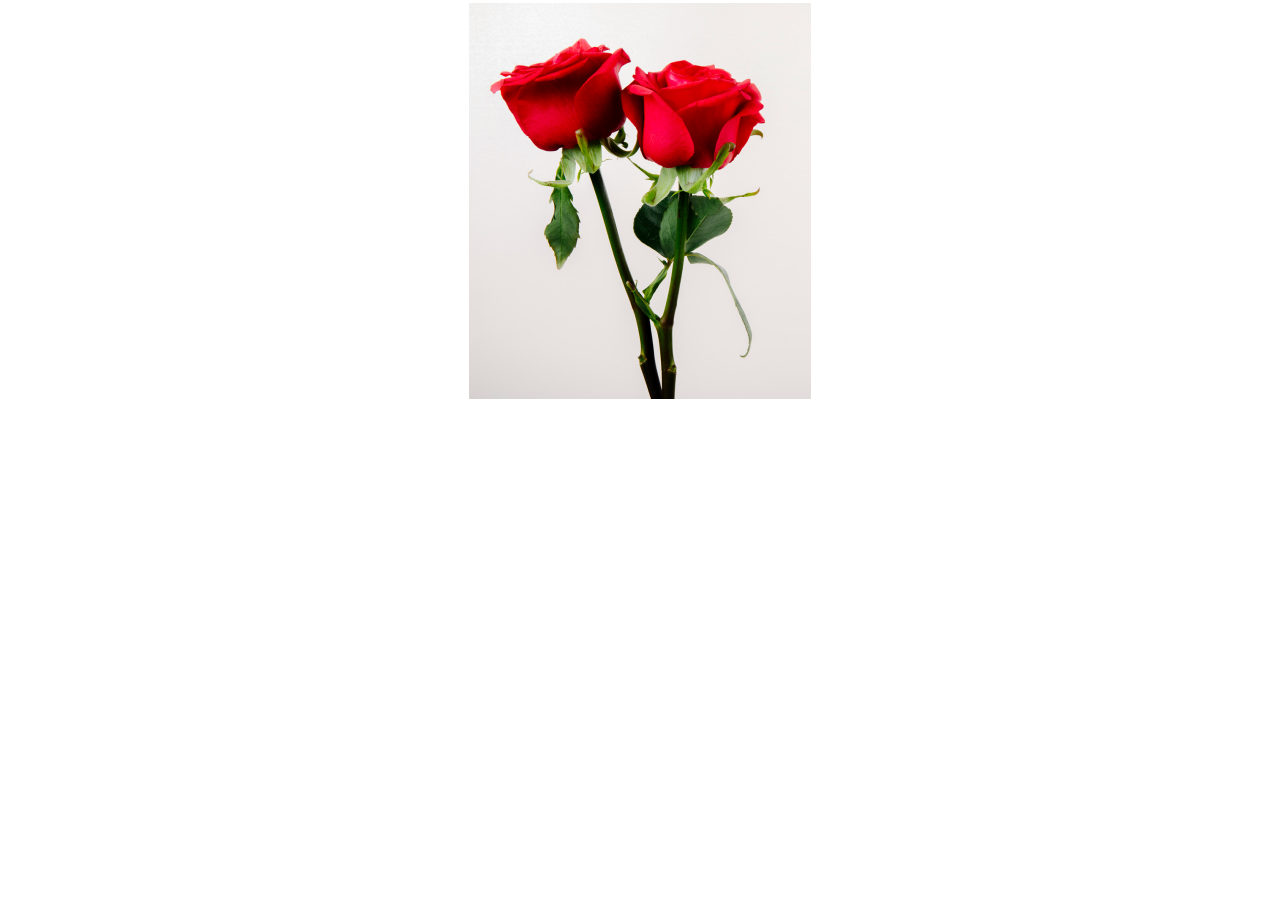
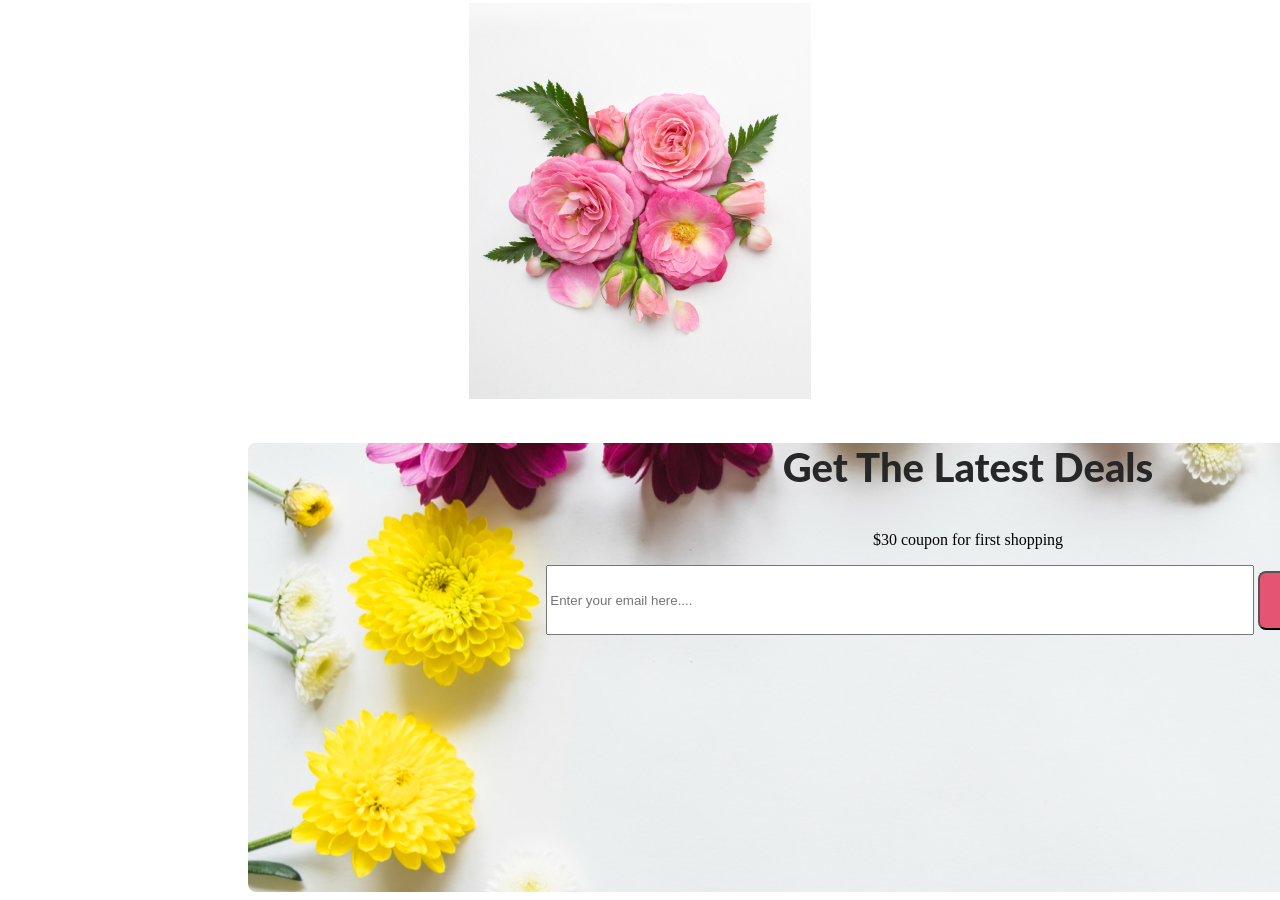
Before and after one commit to Sadik555/online-flower-shop, a plain HTML site: page index.html in a window 1280 px wide. Shown: the part 3097-3997 px from the top of the page. Before the commit the page ends 3530 px from the top, so only its background shows below. Drawn offline with Linux system fonts and the light colour scheme.

Commit message:
email submit added

```diff
--- a/index.html
+++ b/index.html
@@ -49,8 +49,18 @@
                  <img src="Flower Asset/Rectangle 4.png" alt="">
                  <img src="Flower Asset/Rectangle 5.png" alt="">
                  <img src="Flower Asset/Rectangle 6.png" alt="">
-                 <img src="Flower Asset/Rectangle 6.png" alt="">
+                 <img src="Flower Asset/Flower 01.png" alt="">
+            </div>
+         </section>
 
+         <section>
+            <div class="subscribe">
+                <div>
+                  <h3 class="subscribe-title">Get The Latest Deals</h3>
+                  <p>$30 coupon for first shopping</p>
+                </div>
+                <input class="box" name="email" type="text" placeholder="Enter your email here...."/>
+                <button class="btn-primary">Submit</button>
             </div>
          </section>
     </main>
--- a/style.css
+++ b/style.css
@@ -107,3 +107,24 @@ font-family: Lato;
 font-size: 40px;
 font-weight: 800;
 }
+.subscribe{
+    text-align: center;
+    align-items: center;
+    width: 1440px;
+height: 449px;
+border-radius: 8px;
+background: url(./Rectangle\ 9.png), lightgray 0px -203.444px / 100% 213.755% no-repeat;
+margin-left: 240px;
+
+}
+.subscribe-title{
+    color: #272727;
+    font-family: Lato;
+    font-size: 40px;
+    font-weight: 800;
+
+}
+.box{
+    width: 700px;
+height: 64px;
+}
```
Also changed, not shown: Rectangle 9.png (renamed from Flower Asset/Rectangle 9.png).
